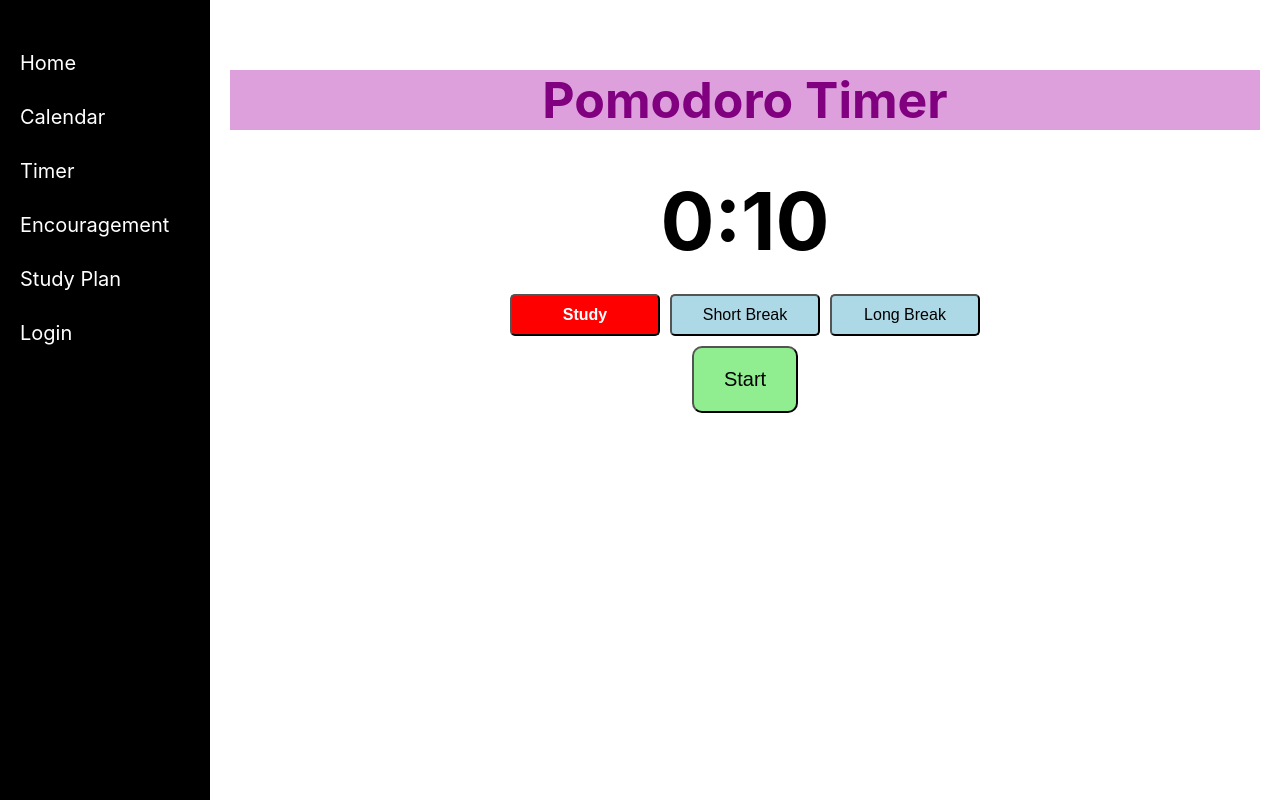
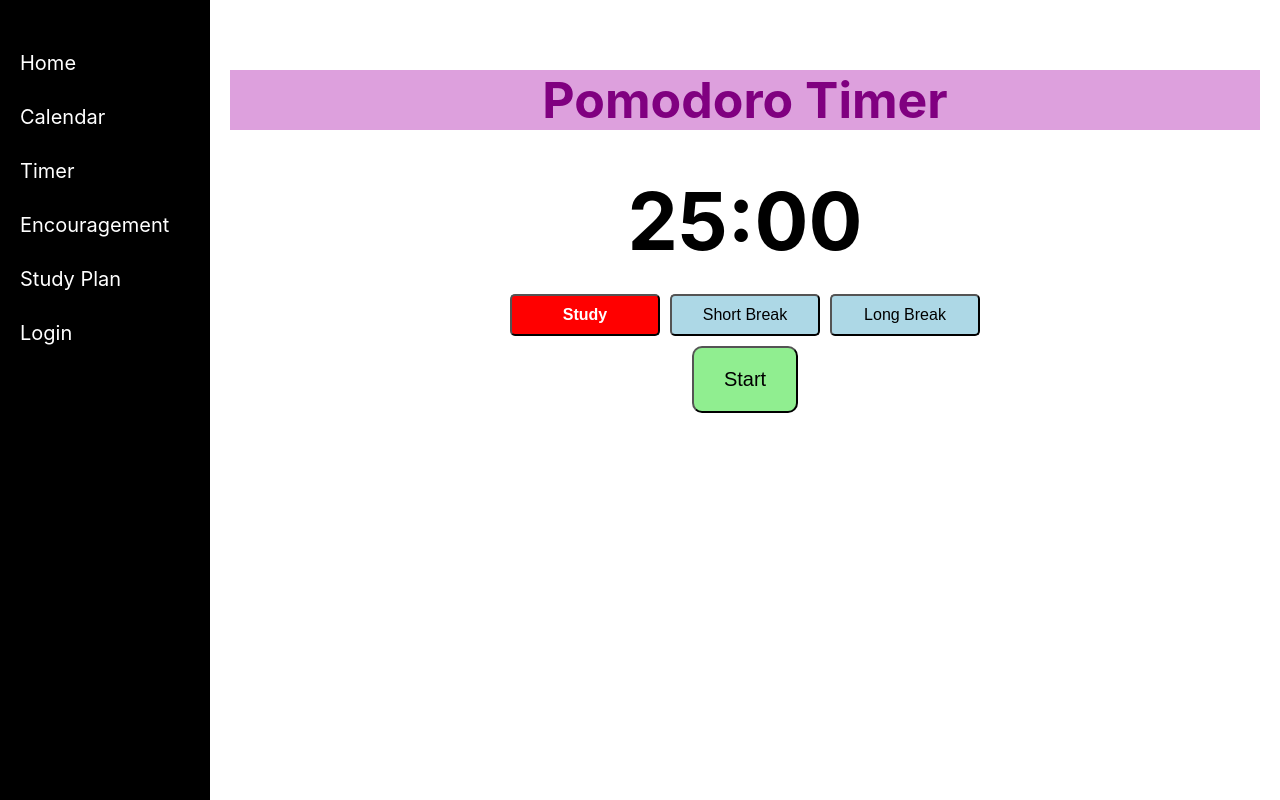
Before and after one commit to hannathomas68/Planner, a React (Create React App) app in the folder client/: page /timer in a window 1280 px wide. Built offline with nearby package versions, Linux system fonts and the light colour scheme.

Commit message:
Timer minor changes

```diff
--- a/client/src/Pages/Timer.css
+++ b/client/src/Pages/Timer.css
@@ -26,7 +26,7 @@
 }
 
 .increment-buttons button:hover {
-    background-color: aqua;
+    background-color: cadetblue;
 }
 
 .increment-buttons .active {
--- a/client/src/Pages/Timer.js
+++ b/client/src/Pages/Timer.js
@@ -1,11 +1,14 @@
 import React, {useState, useEffect} from "react";
 import "./Timer.css";
 
+
+const STUDY_TIME = 25 * 60;
+const SHORT_TIME = 5 * 60;
+const LONG_TIME = 15 * 60;
+
 const Timer = () => {
 
-    const STUDY_TIME = 10;
-    const SHORT_TIME = 2;
-    const LONG_TIME = 5;
+
 
     const [secRemaining, setSecRemaining] = useState(STUDY_TIME);
     const [isRunning, setIsRunning] = useState(false);
```
